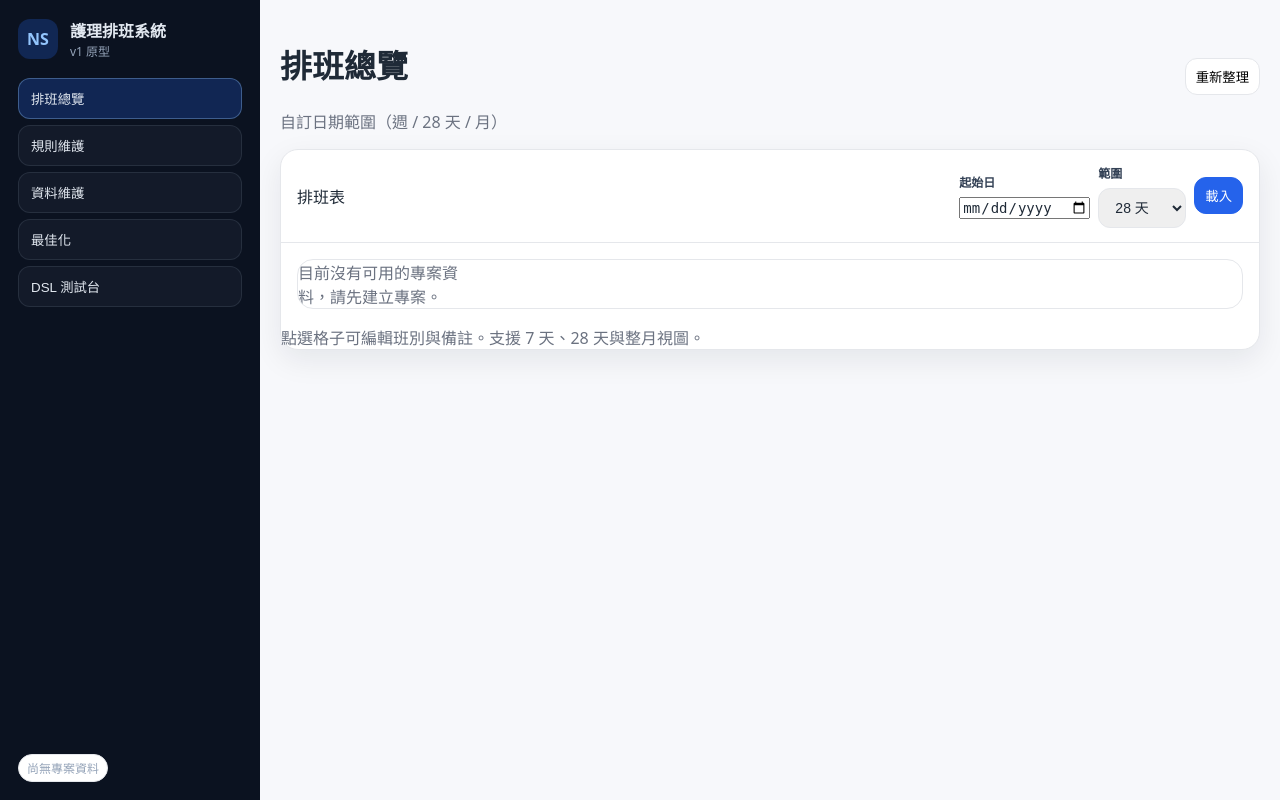
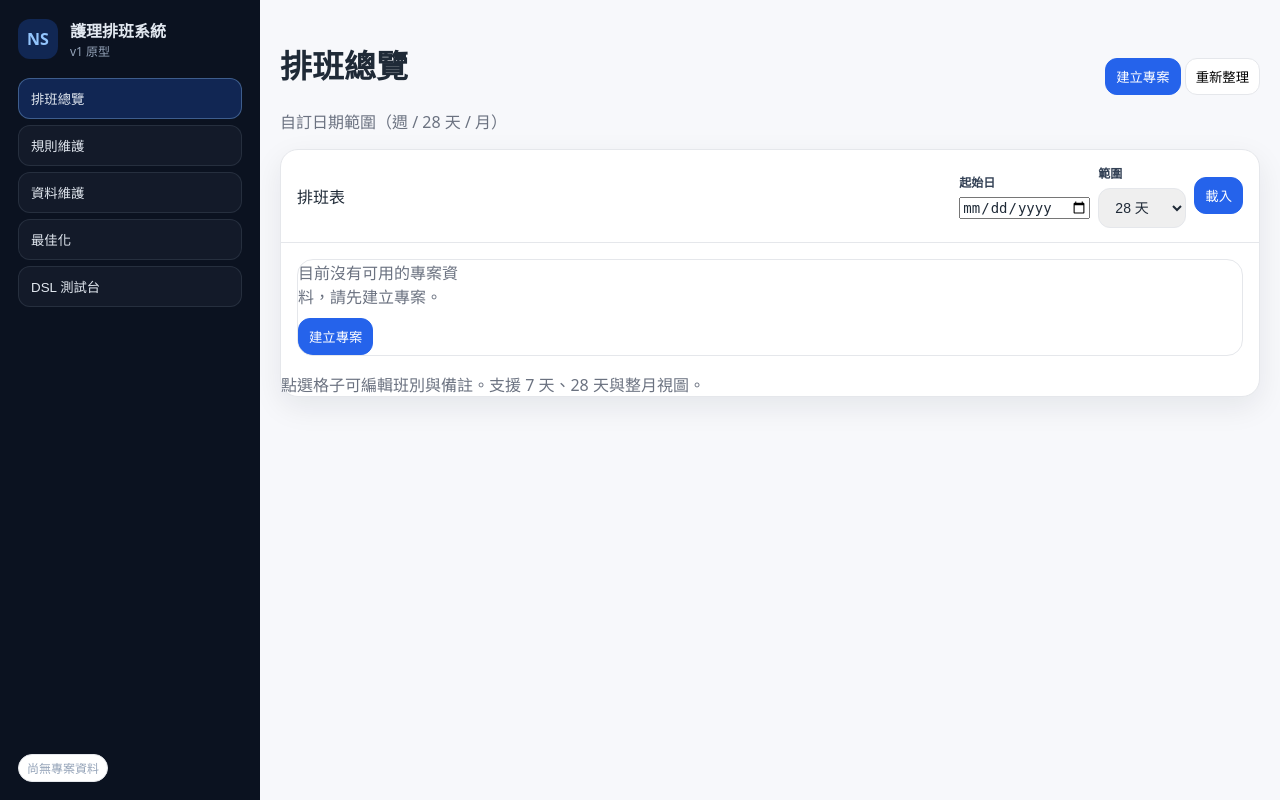
Before and after one commit to AllanYiin/NurseRoster, a FastAPI app: page / in a window 1280 px wide. Run offline with FastAPI, Linux system fonts and the light colour scheme.

Commit message:
Add project creation button

```diff
--- a/frontend/public/index.html
+++ b/frontend/public/index.html
@@ -47,6 +47,7 @@
           <div class="muted" id="viewSub">週檢視（v1）</div>
         </div>
         <div class="topbar__right">
+          <button class="btn btn--primary" id="btnCreateProject">建立專案</button>
           <button class="btn" id="btnRefresh">重新整理</button>
         </div>
       </header>
--- a/frontend/public/static/modules/project.js
+++ b/frontend/public/static/modules/project.js
@@ -1,5 +1,9 @@
-import { endOfMonth } from "./date.js";
+import { endOfMonth, isoDate } from "./date.js";
 import { state } from "./state.js";
+import { $ } from "./dom.js";
+import { api } from "./api.js";
+import { openModal } from "./modal.js";
+import { toast } from "./toast.js";
 
 export function projectMonthRange() {
   if (!state.project?.month) return null;
@@ -9,3 +13,51 @@ export function projectMonthRange() {
   const last = endOfMonth(first);
   return [first, last];
 }
+
+export function setCurrentProject(project) {
+  state.project = project;
+  const pill = $("#projectPill");
+  if (!project) {
+    if (pill) pill.textContent = "尚無專案資料";
+    return;
+  }
+  if (pill) pill.textContent = `專案：${project.name}（${project.month}）`;
+  const pm = projectMonthRange();
+  if (pm) {
+    $("#conflictStart").value = isoDate(pm[0]);
+    $("#conflictEnd").value = isoDate(pm[1]);
+  }
+}
+
+export function openProjectCreator({ onCreated } = {}) {
+  const today = new Date();
+  const monthValue = `${today.getFullYear()}-${String(today.getMonth() + 1).padStart(2, "0")}`;
+  openModal({
+    title: "建立專案",
+    bodyHtml: `
+      <div class="form">
+        <label class="field full">
+          <span>專案名稱</span>
+          <input type="text" id="projectName" placeholder="例如：護理排班 2024/08" value="新專案" />
+        </label>
+        <label class="field">
+          <span>月份</span>
+          <input type="month" id="projectMonth" value="${monthValue}" />
+        </label>
+      </div>
+    `,
+    onOk: async () => {
+      const name = $("#projectName").value.trim();
+      const month = $("#projectMonth").value.trim();
+      if (!name) throw new Error("請輸入專案名稱");
+      if (!month) throw new Error("請選擇月份");
+      const project = await api("/api/projects", {
+        method: "POST",
+        body: JSON.stringify({ name, month }),
+      });
+      setCurrentProject(project);
+      toast("已建立專案", "good");
+      if (onCreated) await onCreated(project);
+    },
+  });
+}
--- a/frontend/public/static/modules/views/calendar.js
+++ b/frontend/public/static/modules/views/calendar.js
@@ -5,13 +5,25 @@ import { toast } from "../toast.js";
 import { isoDate, addDays, endOfMonth, startOfWeek } from "../date.js";
 import { state } from "../state.js";
 import { openModal } from "../modal.js";
-import { projectMonthRange } from "../project.js";
+import { openProjectCreator, projectMonthRange } from "../project.js";
 
 export async function loadCalendar() {
   const grid = $("#calendarGrid");
   if (!state.project) {
     if (grid) {
-      grid.innerHTML = `<div class="muted">目前沒有可用的專案資料，請先建立專案。</div>`;
+      grid.innerHTML = `
+        <div class="empty">
+          <div class="muted">目前沒有可用的專案資料，請先建立專案。</div>
+          <button class="btn btn--primary" data-action="create-project">建立專案</button>
+        </div>
+      `;
+      grid.querySelector("[data-action='create-project']")?.addEventListener("click", () =>
+        openProjectCreator({
+          onCreated: async () => {
+            await loadCalendar();
+          },
+        })
+      );
     }
     return;
   }
--- a/frontend/public/static/styles.css
+++ b/frontend/public/static/styles.css
@@ -85,6 +85,7 @@ body{
 .tag .swatch{width:10px;height:10px;border-radius:4px; border:1px solid rgba(0,0,0,0.06)}
 .muted{color:var(--muted)}
 .strong{font-weight:800}
+.empty{display:flex; flex-direction:column; gap:10px; align-items:flex-start}
 
 /* views */
 .view.is-hidden{display:none}
```
Also changed, not shown: frontend/public/static/modules/bootstrap.js.
